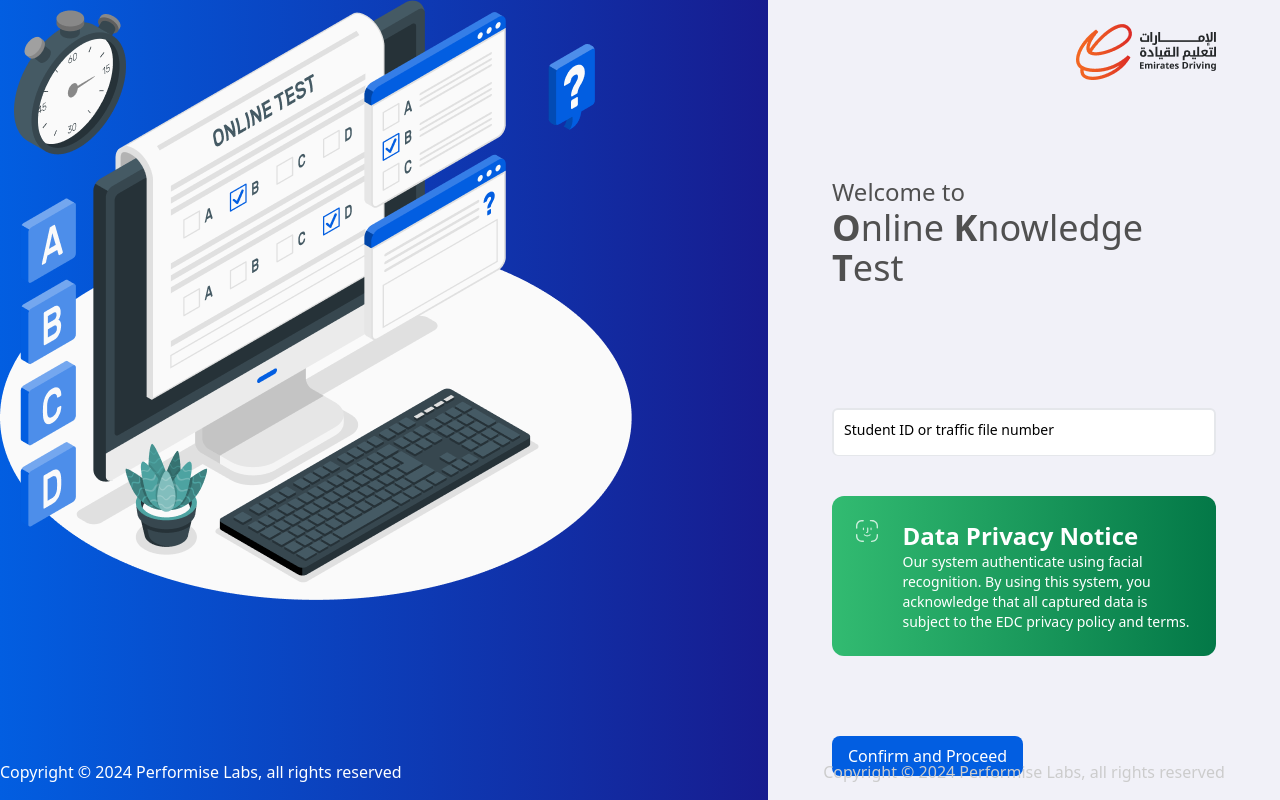
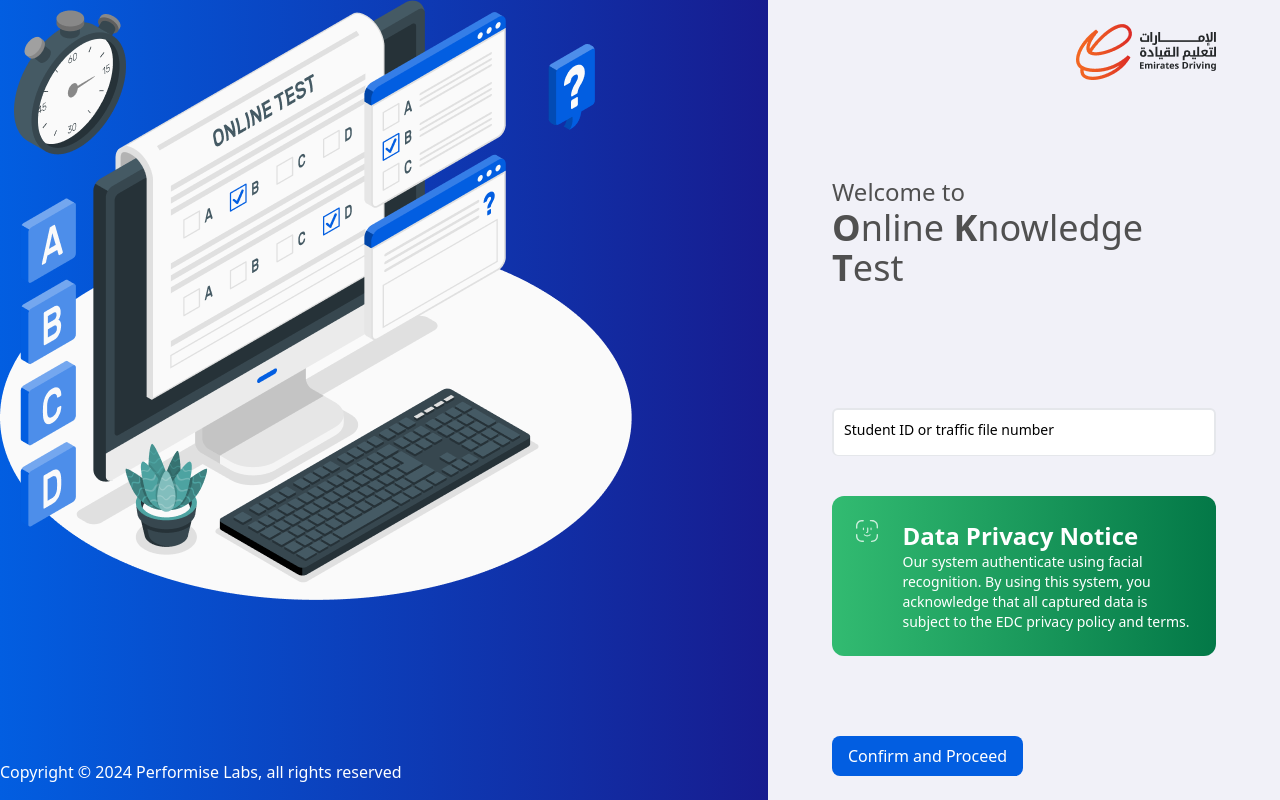
Before and after one commit to rajasimon/ktweb, a React (Vite) app: page /login in a window 1280 px wide. Built offline with nearby package versions, Linux system fonts and the light colour scheme; no server answers.

Commit message:
Fix for exam result page

```diff
--- a/src/pages/Login/index.jsx
+++ b/src/pages/Login/index.jsx
@@ -98,9 +98,6 @@ const Login = () => {
         {mode === "fail" && failMode}
         {mode === "link" && linkMode}
         {mode === "camera" && cameraMode}
-        <div className="absolute bottom-0">
-          <p className="text-[#CCCCCC] py-4">Copyright © 2024 Performise Labs, all rights reserved</p>
-        </div>
       </div>
     </div>
   )
--- a/src/pages/Test/index.jsx
+++ b/src/pages/Test/index.jsx
@@ -69,7 +69,7 @@ const Test = () => {
   const handleSubmitAllAnswers = async () => {
     apInstance.current.stop()
 
-    const endStudentExamResp = await endStudentExamAPI(token, examDetail.id, userName)
+    const endStudentExamResp = await endStudentExamAPI(token, examDetail.id, userID)
     localStorage.setItem('KTReport', JSON.stringify(endStudentExamResp))
   }
 
```
